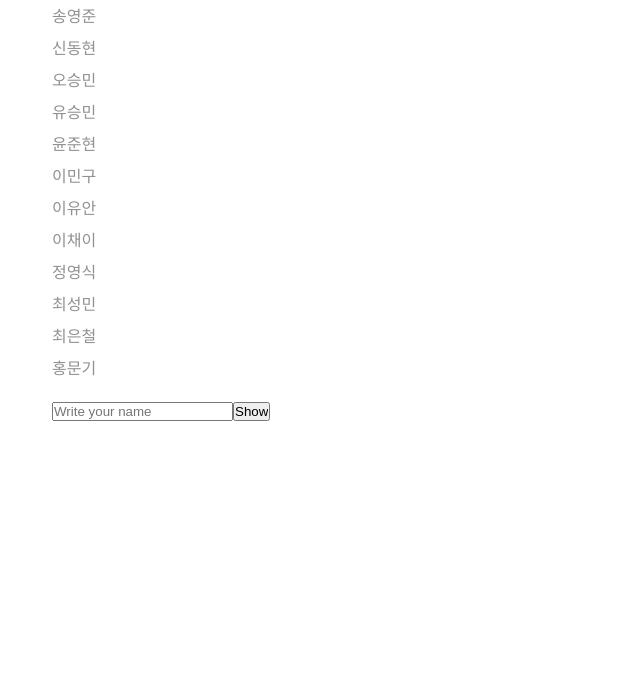
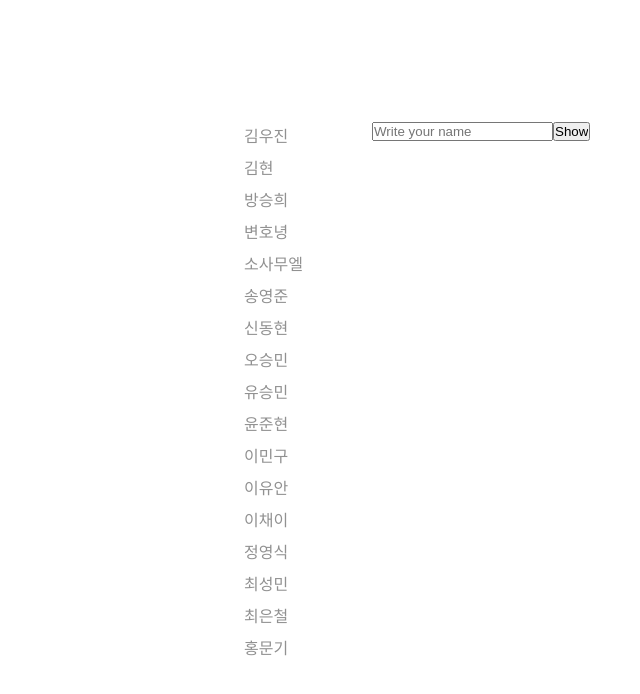
Before and after one commit to samuel21695/Subject-7, a React (Create React App) app in the folder subject-7/: page / in a window 1280 px wide. Shown: the top 694 px of the page, without its empty margins (76-716 px from the left). Built offline with nearby package versions, Linux system fonts and the light colour scheme.

Commit message:
🧩 styling

```diff
--- a/subject-7/src/App.css
+++ b/subject-7/src/App.css
@@ -5,6 +5,14 @@
 }
 
 #root {
+  width: 100vw;
+  height: 100vh;
+  display: flex;
+  align-items: center;
+  justify-content: center;
+}
+
+#page {
   width: 100vw;
   height: 100vh;
   display: flex;
--- a/subject-7/src/App.js
+++ b/subject-7/src/App.js
@@ -1,13 +1,9 @@
 import './App.css';
-import Main from './components/Main';
 import Sidebar from './components/Sidebar'
 
 function App() {
   return (
-    <div className="App">
-      <Sidebar />
-      <Main />
-    </div>
+    <Sidebar />
   );
 }
 
--- a/subject-7/src/components/Sidebar.js
+++ b/subject-7/src/components/Sidebar.js
@@ -26,7 +26,7 @@ const Sidebar = () => {
   };
 
   return (
-    <div>
+    <div id="page">
       <div id="sidebar">
       <ul>
         <li><a onClick={() => navigatePage('woo')}>김우진</a></li>
```
